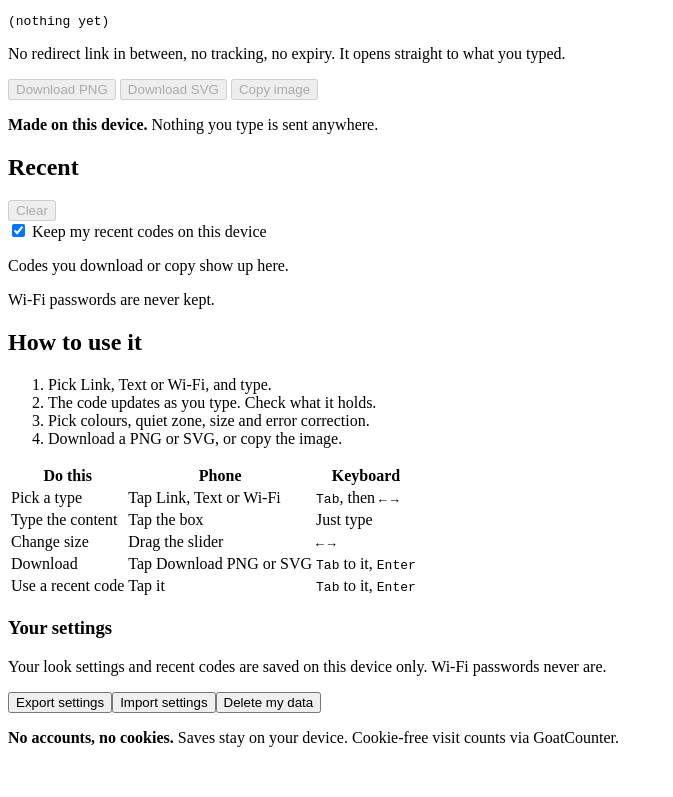
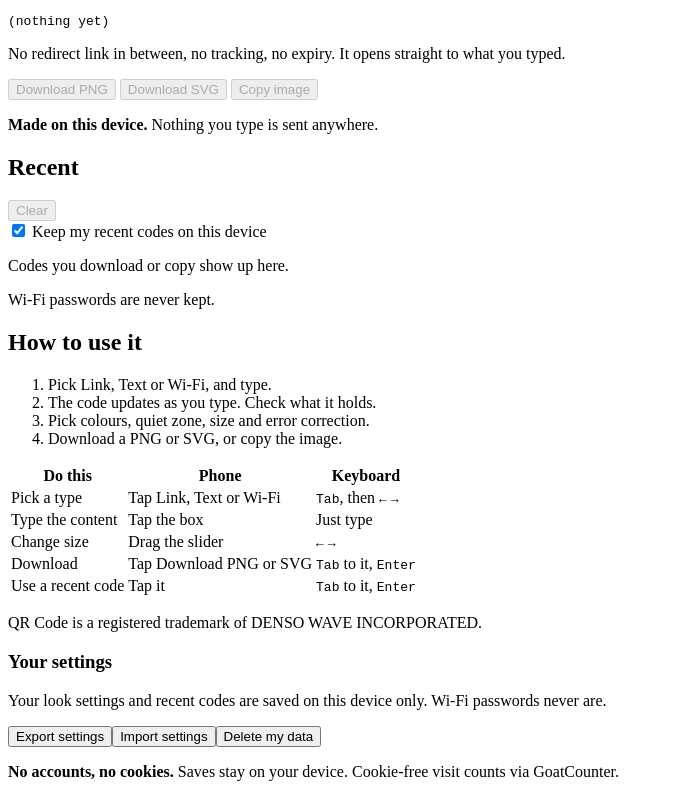
Before and after one commit to jonathancomergit-ai/limitless-tools, a website with bundled scripts: page items/qr-maker/index.html in a window 1280 px wide. Shown: the part 2015-2812 px from the top of the page, without its empty margins (0-673 px from the left). Before the commit the page ends 2778 px from the top, so only its background shows below. Built offline with nearby package versions, Linux system fonts and the light colour scheme.

Commit message:
QR Maker: add the QR Code trademark line
"QR Code is a registered trademark of DENSO WAVE INCORPORATED."
under the How to use it table, in the kit's .note style.

Co-Authored-By: Claude Opus 5.5 <noreply@anthropic.com>

```diff
--- a/items/qr-maker/index.html
+++ b/items/qr-maker/index.html
@@ -195,6 +195,7 @@
             <tr><td>Use a recent code</td><td>Tap it</td><td><kbd>Tab</kbd> to it, <kbd>Enter</kbd></td></tr>
           </tbody>
         </table>
+        <p class="note">QR Code is a registered trademark of DENSO WAVE INCORPORATED.</p>
       </section>
 
       <div id="save-panel"></div>
```
